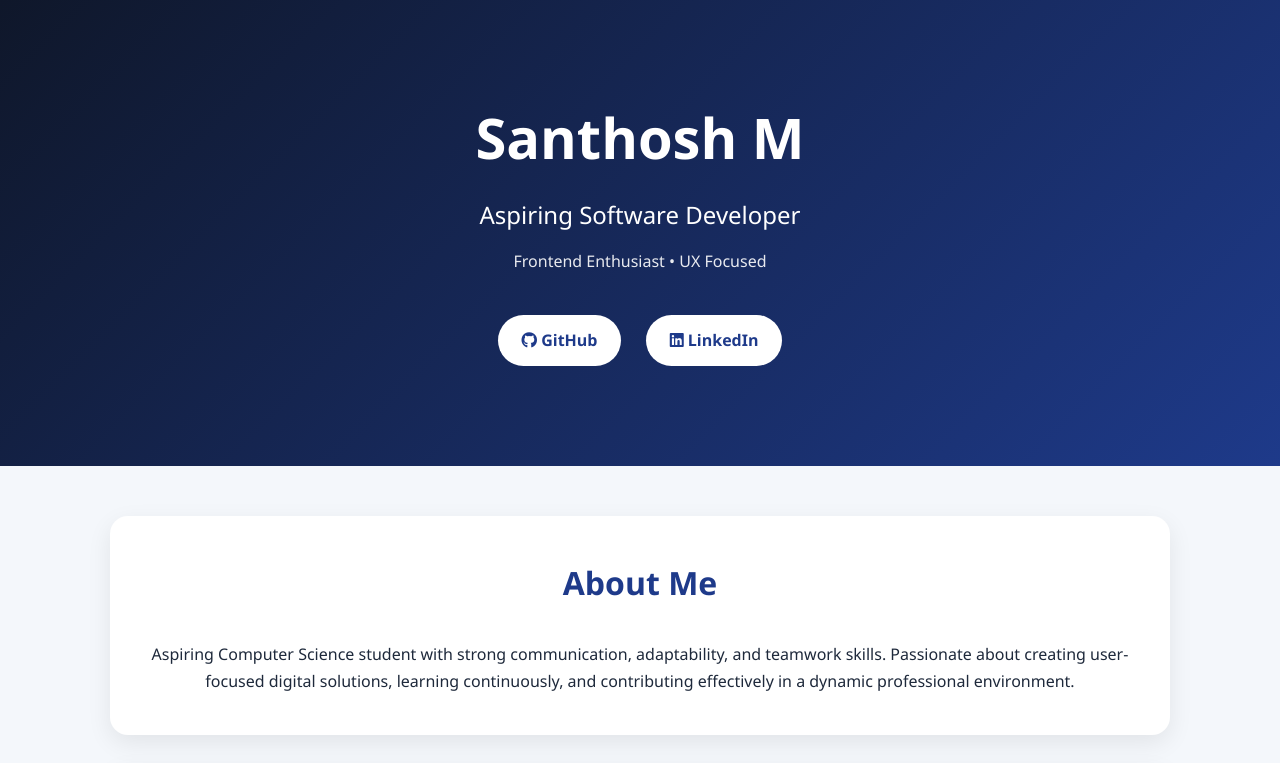
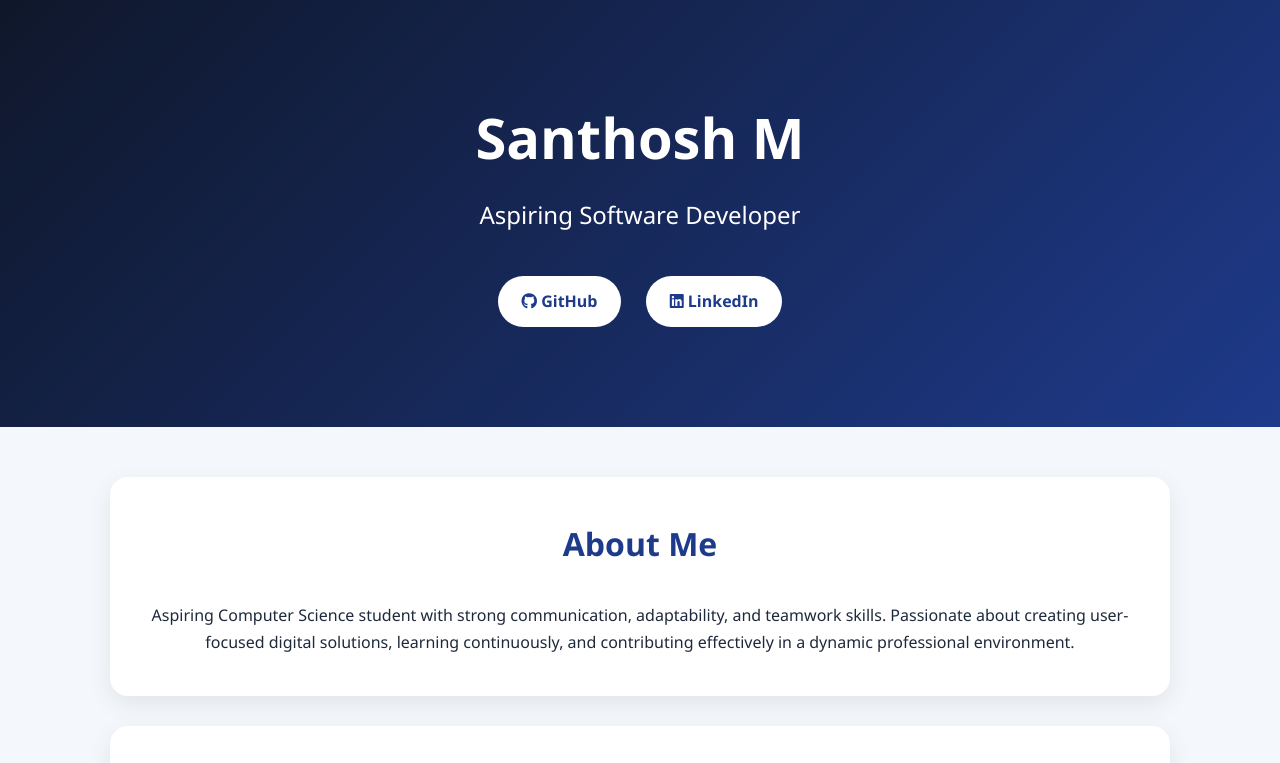
Before and after one commit to santhoshm-git/Portfolio, a plain HTML site: page index.html in a window 1280 px wide. Shown: the top 763 px of the page. Drawn offline with Linux system fonts and the light colour scheme.

Commit message:
Update index.html

```diff
--- a/index.html
+++ b/index.html
@@ -28,11 +28,6 @@
             <h2>
                 Aspiring Software Developer
             </h2>
-
-            <p>
-                Frontend Enthusiast • UX Focused
-            </p>
-
             <div class="hero-buttons">
 
                 <a href="https://github.com/santhoshm-git" target="_blank">
```
